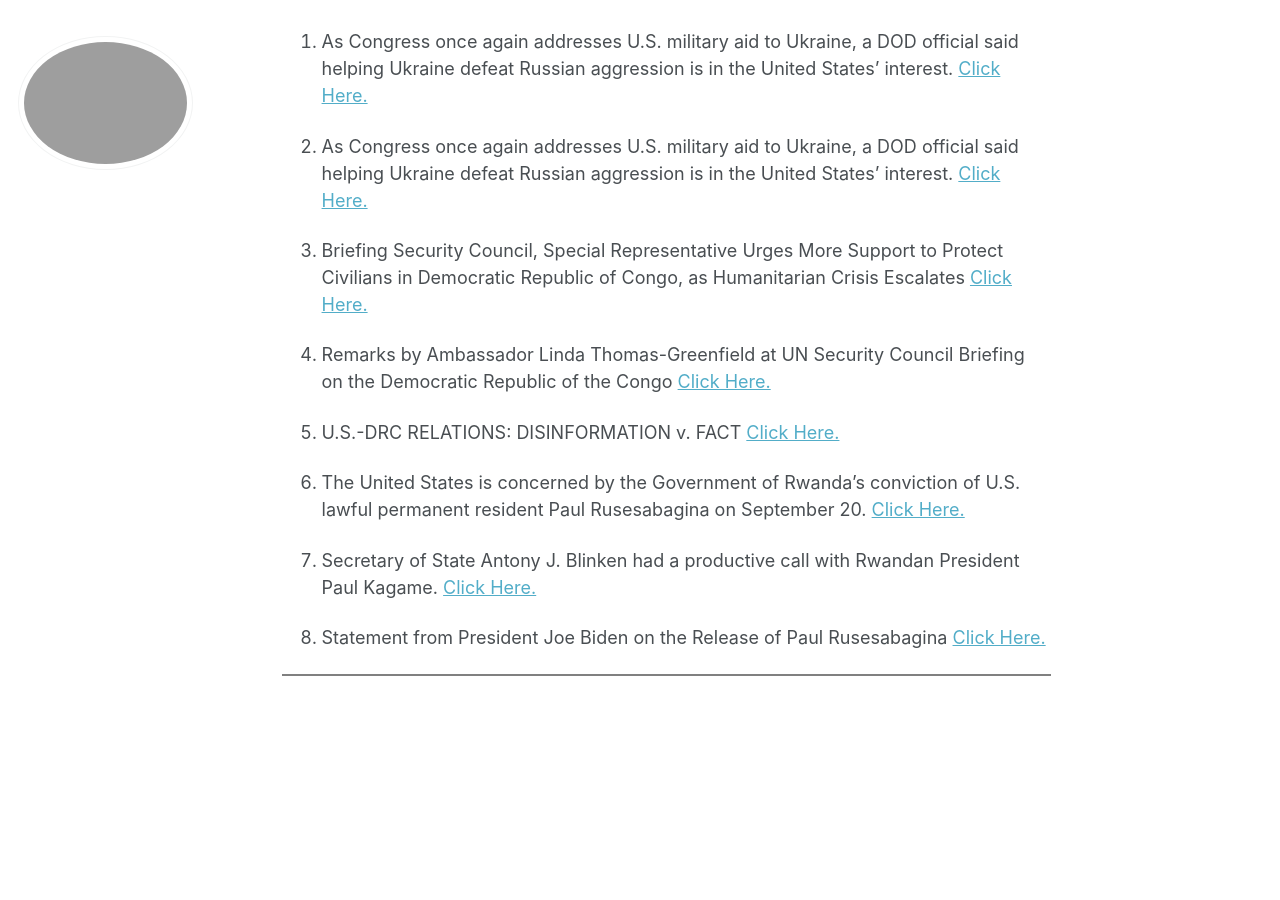
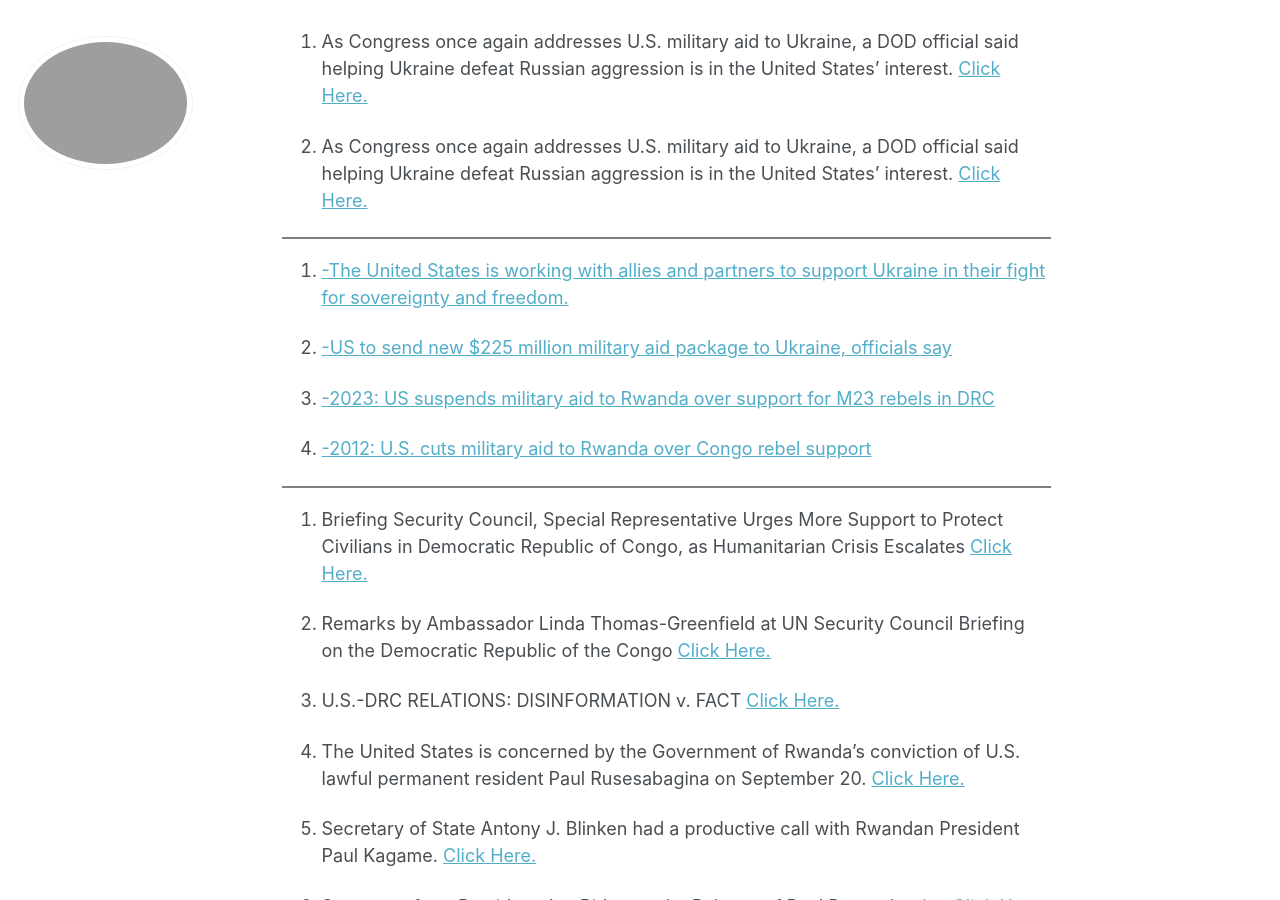
Before and after one commit to phdcsseiden/phdcsseiden.github.io, a Jekyll site: the page built from _pages/News.md, in a window 1280 px wide and 900 px high, scrolled down 368 px. Built offline with Jekyll 4.4.1, drawn with Linux system fonts in a browser that asks for light colours; before the commit the page ends 1224 px from its top, so only the background shows below that.

Commit message:
Update News.md

```diff
--- a/_pages/News.md
+++ b/_pages/News.md
@@ -32,22 +32,41 @@ Turkey, Tajikistan, Egypt, Russia, Turkmenistan, Uzbekistan, Iran, Belarus, and
 2. As Congress once again addresses U.S. military aid to Ukraine, a DOD official said helping Ukraine defeat Russian aggression is in the United States' interest. <a href=" https://www.defense.gov/News/News-Stories/Article/Article/3671938/dod-official-restates-why-supporting-ukraine-is-in-us-interest/"> Click Here. </a>
 
 
-3. Briefing Security Council, Special Representative Urges More Support to Protect Civilians in Democratic Republic of Congo, as Humanitarian Crisis Escalates <a href=" https://press.un.org/en/2023/sc15426.doc.htm"> Click Here.</a>
+
+<hr style="height:2px;border-width:0;color:gray;background-color:gray">
 
 
-4. Remarks by Ambassador Linda Thomas-Greenfield at UN Security Council Briefing on the Democratic Republic of the Congo <a href=" https://usun.usmission.gov/remarks-by-ambassador-linda-thomas-greenfield-at-un-security-council-briefing-on-the-situation-concerning-the-democratic-republic-of-the-congo/"> Click Here.</a>
+3. <a href=" https://www.defense.gov/Spotlights/Support-for-Ukraine/"> -The United States is working with allies and partners to support Ukraine in their fight for sovereignty and freedom. </a>
 
 
-5. U.S.-DRC RELATIONS: DISINFORMATION v. FACT <a href=" https://cd.usembassy.gov/u-s-drc-relations-disinformation-v-fact/"> Click Here.</a>
+4. <a href=" https://apnews.com/article/ukraine-russia-military-aid-us-e0a07e45c4b6656d128c5df8c51357fb"> -US to send new $225 million military aid package to Ukraine, officials say </a>
 
 
-6. The United States is concerned by the Government of Rwanda’s conviction of U.S. lawful permanent resident Paul Rusesabagina on September 20. <a href=" https://www.state.gov/paul-rusesabagina-case-outcome/"> Click Here. </a>
+5. <a href=" https://www.theafricareport.com/323896/us-suspends-military-aid-to-rwanda-over-support-for-m23-rebels-in-drc/"> -2023: US suspends military aid to Rwanda over support for M23 rebels in DRC </a>
 
 
-7. Secretary of State Antony J. Blinken had a productive call with Rwandan President Paul Kagame. <a href=" https://www.usau.usmission.gov/secretary-blinkens-call-with-rwandan-president-kagame/"> Click Here.</a>
+6. <a href=" https://www.reuters.com/article/idUSBRE86K0AY/"> -2012: U.S. cuts military aid to Rwanda over Congo rebel support </a>
 
 
-8. Statement from President Joe Biden on the Release of Paul Rusesabagina <a href=" https://www.whitehouse.gov/briefing-room/statements-releases/2023/03/24/statement-from-president-joe-biden-on-the-release-of-paul-rusesabagina/"> Click Here. </a>
+<hr style="height:2px;border-width:0;color:gray;background-color:gray">
+
+
+7. Briefing Security Council, Special Representative Urges More Support to Protect Civilians in Democratic Republic of Congo, as Humanitarian Crisis Escalates <a href=" https://press.un.org/en/2023/sc15426.doc.htm"> Click Here.</a>
+
+
+8. Remarks by Ambassador Linda Thomas-Greenfield at UN Security Council Briefing on the Democratic Republic of the Congo <a href=" https://usun.usmission.gov/remarks-by-ambassador-linda-thomas-greenfield-at-un-security-council-briefing-on-the-situation-concerning-the-democratic-republic-of-the-congo/"> Click Here.</a>
+
+
+9. U.S.-DRC RELATIONS: DISINFORMATION v. FACT <a href=" https://cd.usembassy.gov/u-s-drc-relations-disinformation-v-fact/"> Click Here.</a>
+
+
+10. The United States is concerned by the Government of Rwanda’s conviction of U.S. lawful permanent resident Paul Rusesabagina on September 20. <a href=" https://www.state.gov/paul-rusesabagina-case-outcome/"> Click Here. </a>
+
+
+11. Secretary of State Antony J. Blinken had a productive call with Rwandan President Paul Kagame. <a href=" https://www.usau.usmission.gov/secretary-blinkens-call-with-rwandan-president-kagame/"> Click Here.</a>
+
+
+12. Statement from President Joe Biden on the Release of Paul Rusesabagina <a href=" https://www.whitehouse.gov/briefing-room/statements-releases/2023/03/24/statement-from-president-joe-biden-on-the-release-of-paul-rusesabagina/"> Click Here. </a>
 
 
 
```
